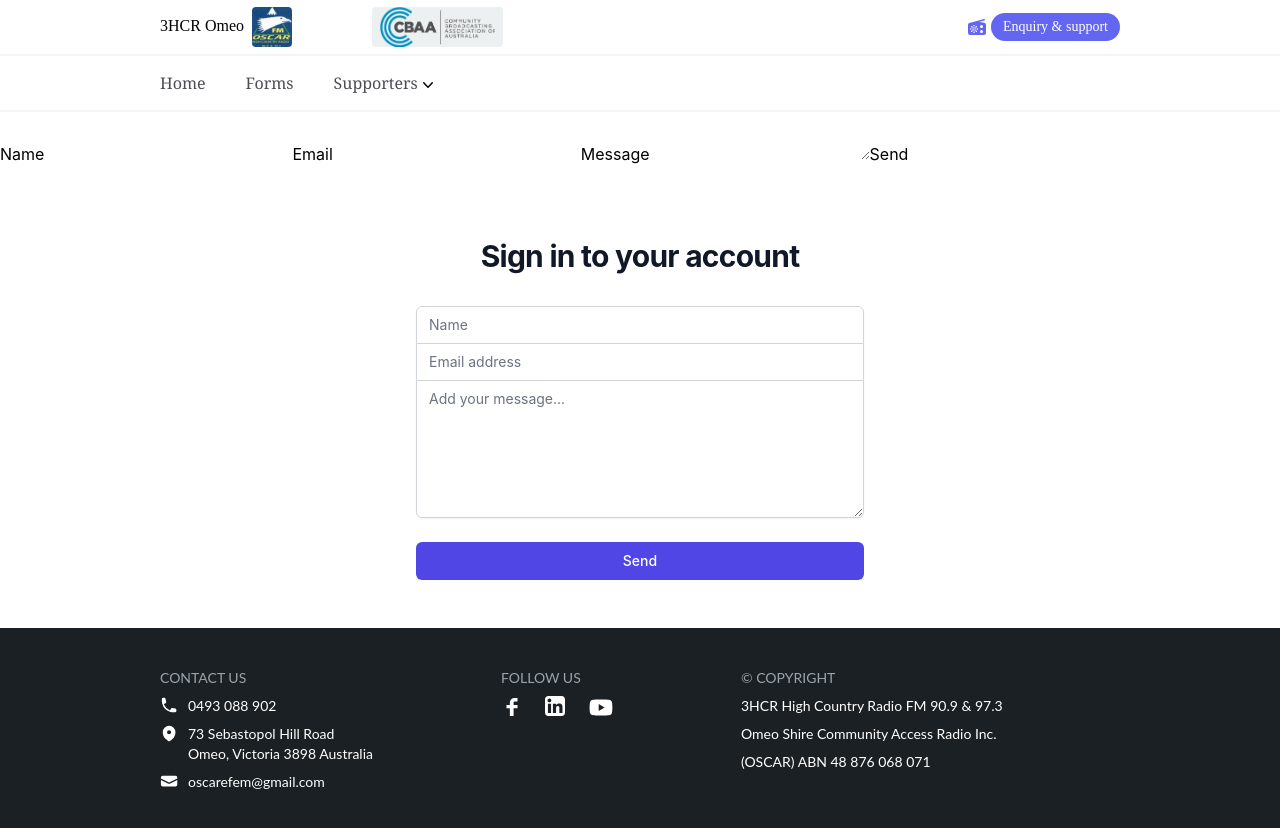
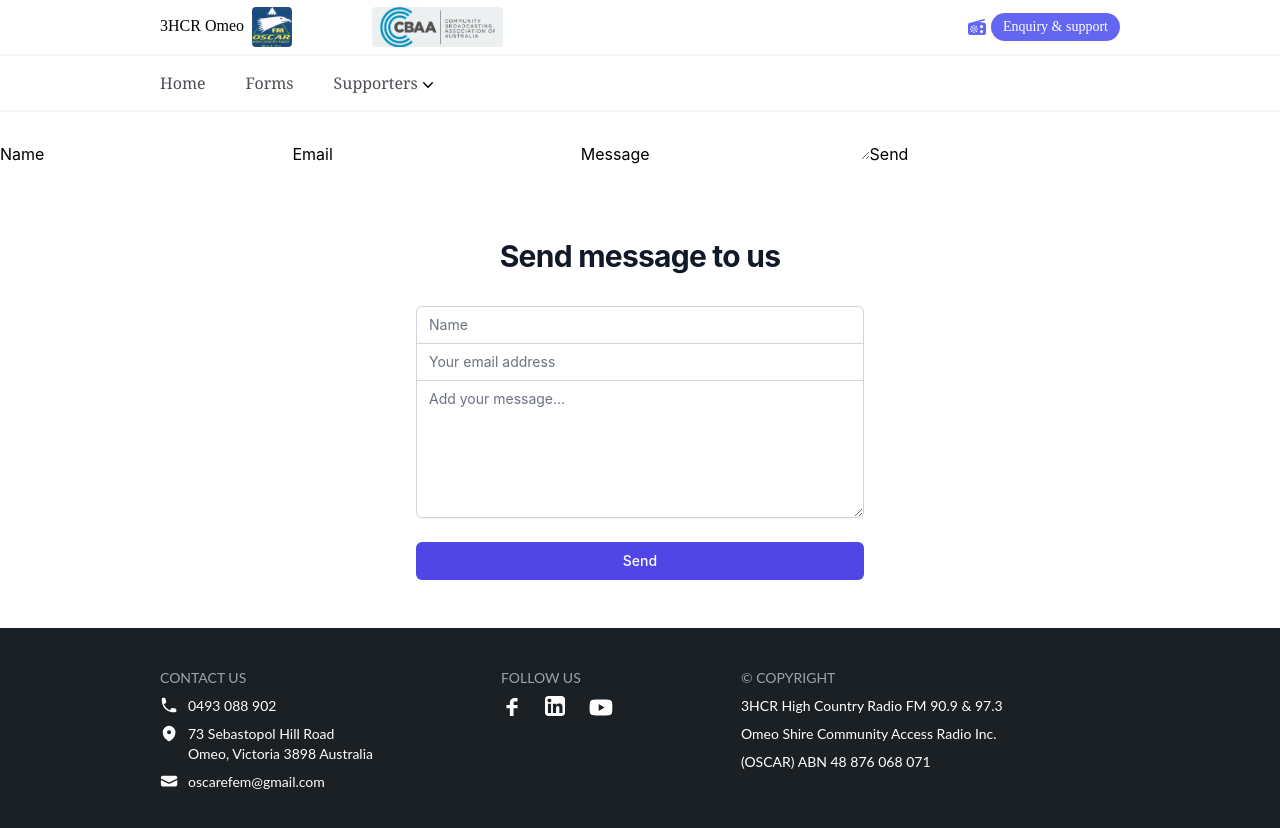
Before and after one commit to partyVic/3hrc, a React (Create React App) app in the folder client/: page /support in a window 1280 px wide. Shown: the top 828 px of the page. Built offline with nearby package versions, Linux system fonts and the light colour scheme.

Commit message:
fix some style bugs

```diff
--- a/client/src/components/navIcon/navIconModal.js
+++ b/client/src/components/navIcon/navIconModal.js
@@ -3,7 +3,7 @@ import React from 'react'
 const NavIconModal = () => {
 
     return (
-        <div className='w-full h-96 bg-neutral-100'>
+        <div className='relative z-10 w-full h-96 bg-neutral-100'>
 
         </div>
     )
--- a/client/src/screens/Support.js
+++ b/client/src/screens/Support.js
@@ -6,6 +6,8 @@ export const Support = () => {
   const form = useRef()
 
   const [isSending, setIsSending] = useState(false)
+
+  console.log(form.current)
 
   const sendEmail = (e) => {
     e.preventDefault();
@@ -20,7 +22,7 @@ export const Support = () => {
 
   return (
     <div className=''>
-      <form ref={form} onSubmit={sendEmail}>
+      <form  onSubmit={sendEmail}>
         <label>Name</label>
         <input type="text" name="user_name" required />
         <label>Email</label>
@@ -35,12 +37,12 @@ export const Support = () => {
           <div>
 
             <h2 className="mt-6 text-center text-3xl font-bold tracking-tight text-gray-900">
-              Sign in to your account
+              Send message to us
             </h2>
 
           </div>
 
-          <form className="mt-8 space-y-6">
+          <form ref={form} className="mt-8 space-y-6">
             <div className="-space-y-px rounded-md shadow-sm">
 
               <div>
@@ -53,7 +55,7 @@ export const Support = () => {
                   type="name"
                   autoComplete="current-name"
                   required
-                  className="relative block w-full appearance-none rounded-none rounded-t-md border border-gray-300 px-3 py-2 text-gray-900 placeholder-gray-500 focus:z-10 focus:border-indigo-500 focus:outline-none focus:ring-indigo-500 sm:text-sm"
+                  className="relative block w-full appearance-none rounded-none rounded-t-md border border-gray-300 px-3 py-2 text-gray-900 placeholder-gray-500 focus:border-indigo-500 focus:outline-none focus:ring-indigo-500 sm:text-sm"
                   placeholder="Name"
                 />
               </div>
@@ -67,8 +69,8 @@ export const Support = () => {
                   type="email"
                   autoComplete="email"
                   required
-                  className="relative block w-full appearance-none rounded-none border border-gray-300 px-3 py-2 text-gray-900 placeholder-gray-500 focus:z-10 focus:border-indigo-500 focus:outline-none focus:ring-indigo-500 sm:text-sm"
-                  placeholder="Email address"
+                  className="relative block w-full appearance-none rounded-none border border-gray-300 px-3 py-2 text-gray-900 placeholder-gray-500 focus:border-indigo-500 focus:outline-none focus:ring-indigo-500 sm:text-sm"
+                  placeholder="Your email address"
                 />
               </div>
               <div>
@@ -82,7 +84,7 @@ export const Support = () => {
                   autoComplete="current-message"
                   rows={6}
                   required
-                  className="relative block w-full appearance-none rounded-none rounded-b-md border border-gray-300 px-3 py-2 text-gray-900 placeholder-gray-500 focus:z-10 focus:border-indigo-500 focus:outline-none focus:ring-indigo-500 sm:text-sm"
+                  className="relative block w-full appearance-none rounded-none rounded-b-md border border-gray-300 px-3 py-2 text-gray-900 placeholder-gray-500 focus:border-indigo-500 focus:outline-none focus:ring-indigo-500 sm:text-sm"
                   placeholder="Add your message..."
                 />
               </div>
```
